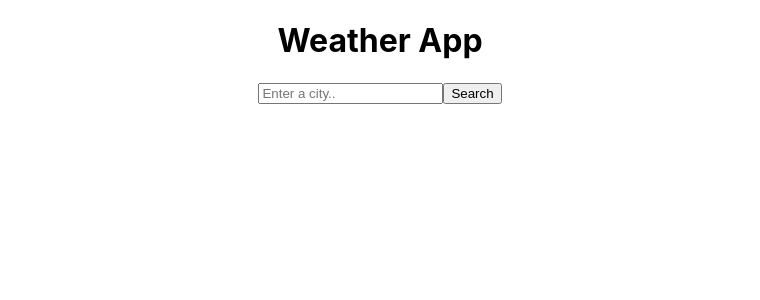
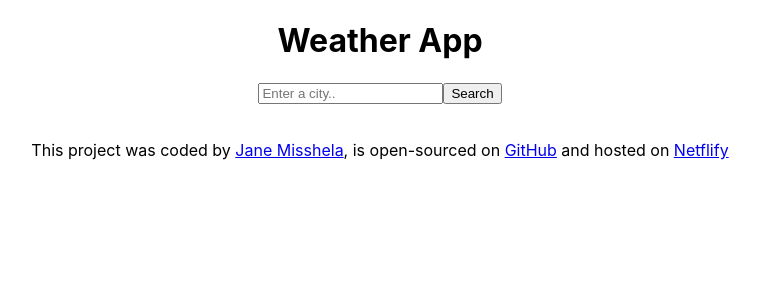
Before and after one commit to jmisshela/weather-react-week4, a React (Create React App) app: page / in a window 1280 px wide. Shown: the top 300 px of the page, without its empty margins (260-1020 px from the left). Built offline with nearby package versions, Linux system fonts and the light colour scheme.

Commit message:
Added Footer Component

```diff
--- a/src/App.js
+++ b/src/App.js
@@ -1,5 +1,6 @@
 import "./App.css";
 import SearchEngine from "./SearchEngine";
+import Footer from "./Footer";
 
 function App() {
   return (
@@ -7,6 +8,8 @@ function App() {
       <h1>Weather App</h1>
 
       <SearchEngine />
+      <br />
+      <Footer />
     </div>
   );
 }
--- /dev/null
+++ b/src/Footer.js
@@ -0,0 +1,28 @@
+import React from "react";
+
+export default function Footer() {
+  return (
+    <p>
+      This project was coded by{" "}
+      <a href="https://github.com/jmisshela" target="_blank" rel="noreferrer">
+        Jane Misshela
+      </a>
+      , is open-sourced on{" "}
+      <a
+        href="https://github.com/jmisshela/weather-react-week4"
+        target="blank"
+        rel="noreferrer"
+      >
+        GitHub
+      </a>{" "}
+      and hosted on{" "}
+      <a
+        href="https://weather-react-week4-jane.netlify.app"
+        target="blank"
+        rel="noreferrer"
+      >
+        Netflify
+      </a>
+    </p>
+  );
+}
```
